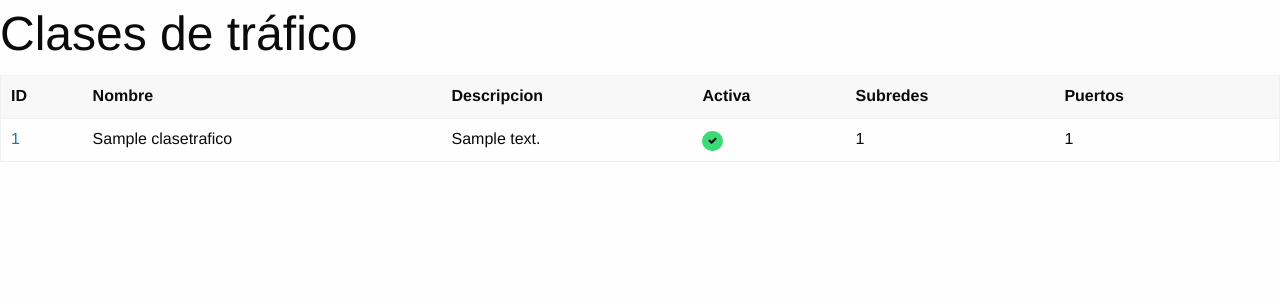
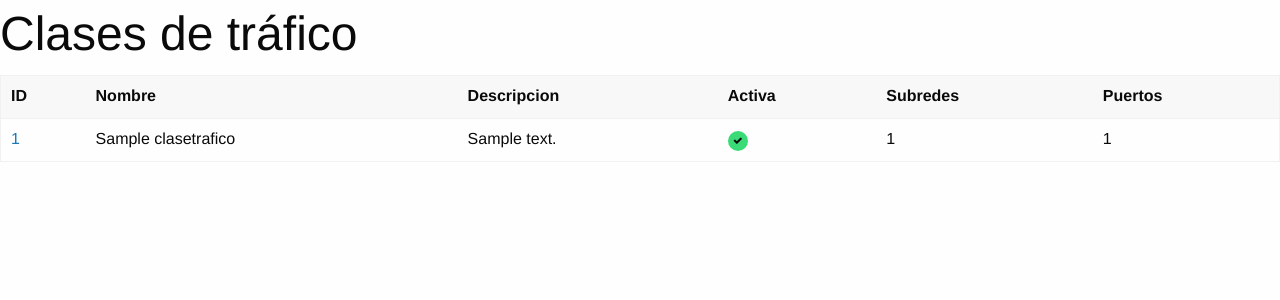
Before and after one commit to romeroyonatan/netcop-server, a Django app: page / in a window 1280 px wide. Shown: the part 55-355 px from the top of the page. Run offline with Django 3.2, Linux system fonts and the light colour scheme; tables that the repository leaves empty hold one stand-in row (values such as "Sample post"); some libraries are stand-ins or nearby versions.

Commit message:
Cambios en templates

```diff
--- a/netcop/clases/templates/clases/clasetrafico_form.html
+++ b/netcop/clases/templates/clases/clasetrafico_form.html
@@ -2,7 +2,11 @@
 {% block main %}
   <div class="row">
     <div class="small-12 medium-9 medium-centered columns">
-      <h1>Editar clase de tráfico</h1>
+      {% if object %}
+        <h1>Editar clase de tráfico {{ object.pk }}</h1>
+      {% else %}
+        <h1>Crear clase de tráfico</h1>
+      {% endif %}
       <form action="." method="post"> {% csrf_token %}
 
         {# Botones  #}
--- a/netcop/clases/templates/clases/clasetrafico_list.html
+++ b/netcop/clases/templates/clases/clasetrafico_list.html
@@ -9,9 +9,8 @@
           <th>Nombre</th>
           <th>Descripcion</th>
           <th>Activa</th>
-          <th>Subredes</th>
-          <th>Puertos</th>
-          <th></th>
+          <th class="hide-for-small-only">Subredes</th>
+          <th class="hide-for-small-only">Puertos</th>
         </th>
       </thead>
       <tbody>
@@ -19,7 +18,7 @@
           <tr>
             <td><a href="{% url 'update' clase.pk %}">{{ clase.id }}</a></td>
             <td>{{ clase.nombre }}</td>
-            <td>{{ clase.descripcion }}</td>
+            <td>{{ clase.descripcion|truncatechars:20 }}</td>
             <td>
               {% if clase.activa %}
                 <span class="success badge" title="Activa"><i class="fa fa-check"></i></span>
@@ -27,10 +26,8 @@
                 <span class="secondary badge" title="Inactiva"><i class="fa fa-times"></i></span>
               {% endif %}
             </td>
-            <td>{{ clase.redes.count }}</td>
-            <td>{{ clase.puertos.count }}</td>
-            <td>
-            </td>
+            <td class="hide-for-small-only">{{ clase.redes.count }}</td>
+            <td class="hide-for-small-only">{{ clase.puertos.count }}</td>
           </tr>
         {% endfor %}
       </tbody>
```
